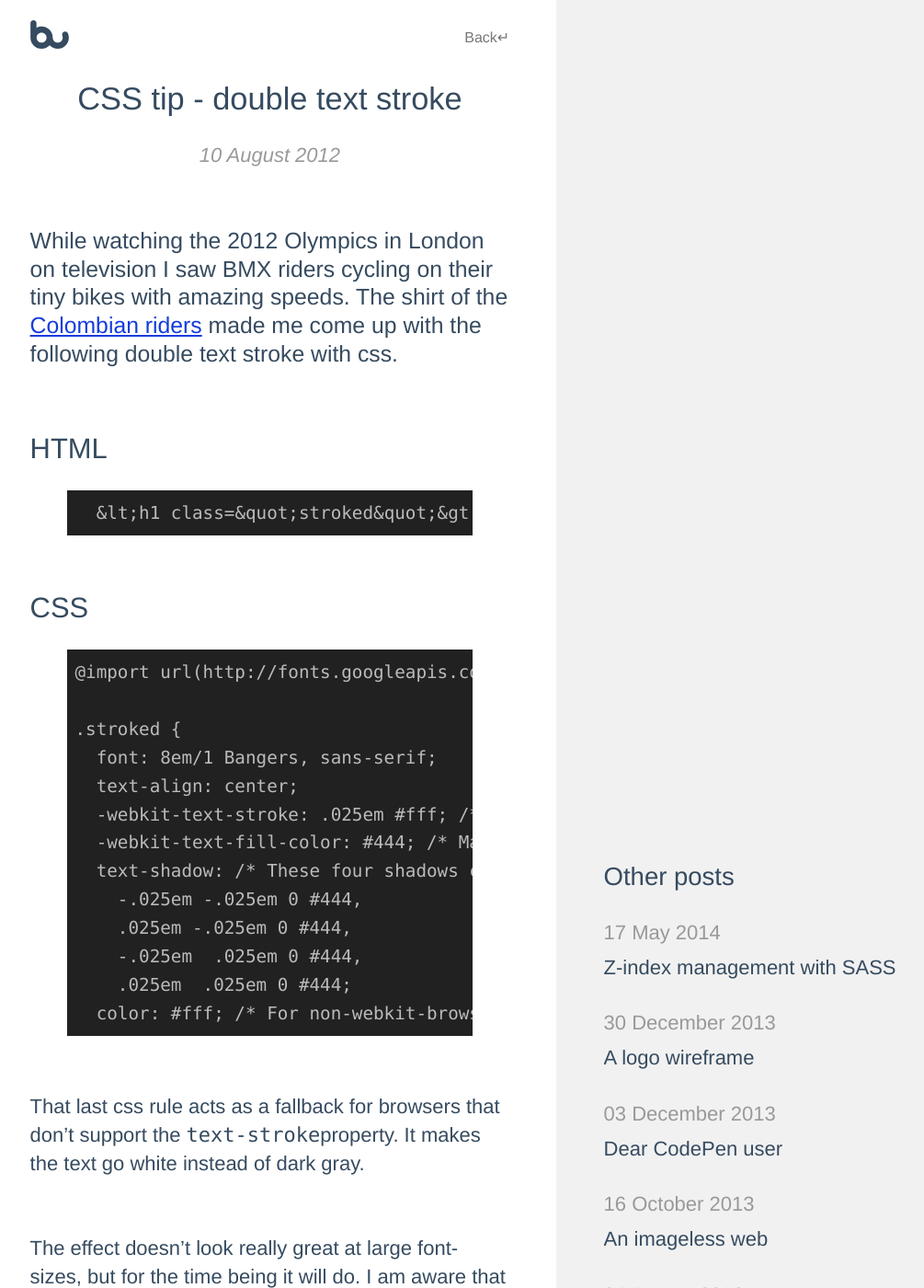
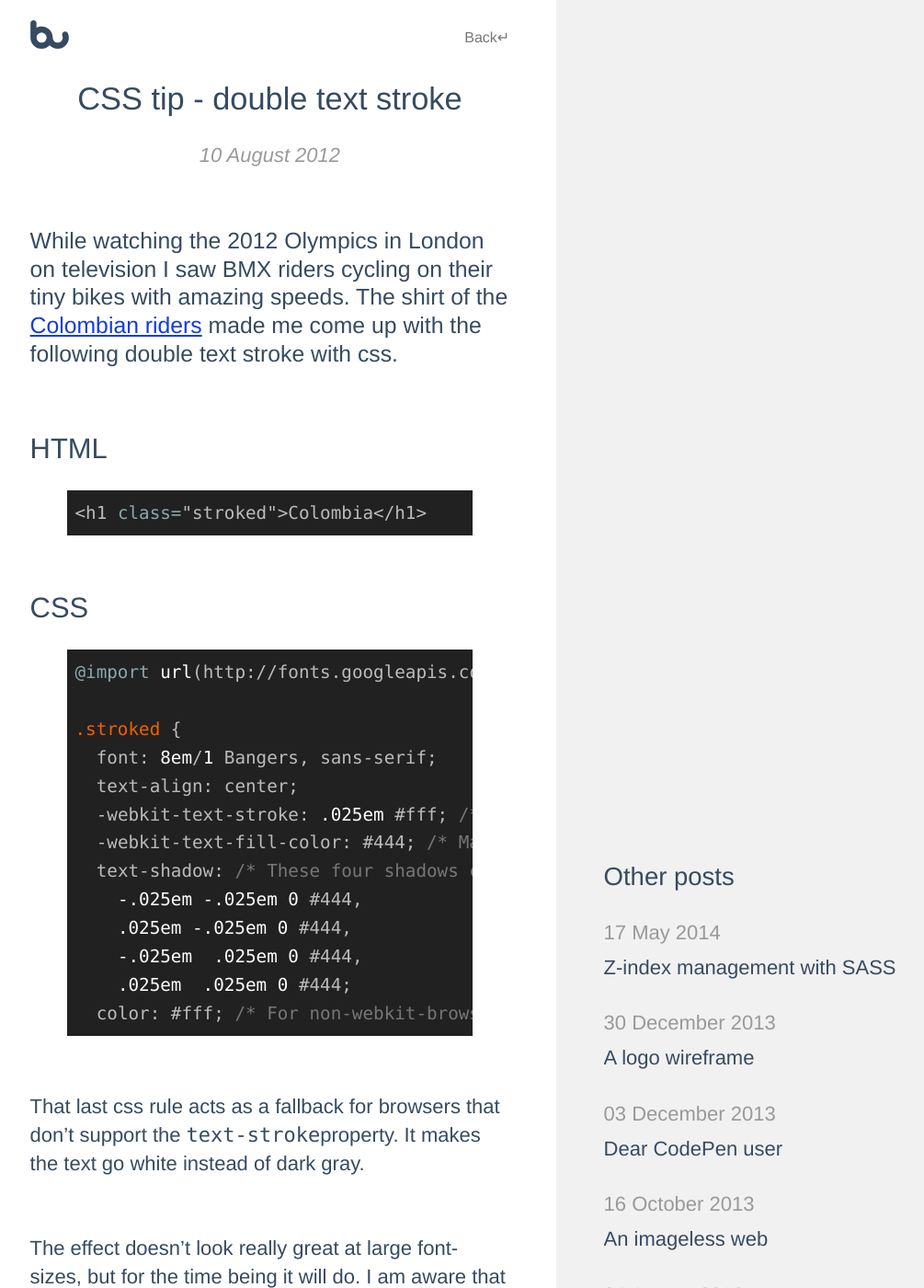
Before and after one commit to bartveneman/bartveneman.github.io, a Jekyll site: the page built from _posts/2012-08-10-double-text-stroke.md, in a window 1280 px wide and 1400 px high. Shown: the whole window at 92% size, without its empty margins (121-1126 px from the left). Built offline with Jekyll 4.4.1, drawn with Linux system fonts in a browser that asks for light colours.

Commit message:
Fix highlighting issues in article

```diff
--- a/_posts/2012-08-10-double-text-stroke.md
+++ b/_posts/2012-08-10-double-text-stroke.md
@@ -8,13 +8,13 @@ While watching the 2012 Olympics in London on television I saw BMX riders cyclin
 ## HTML
 
 {% highlight html %}
-  &lt;h1 class=&quot;stroked&quot;&gt;Colombia&lt;/h1&gt;
+<h1 class="stroked">Colombia</h1>
 {% endhighlight %}
 
 
 ## CSS
 
-{% highlight html %}
+{% highlight css %}
 @import url(http://fonts.googleapis.com/css?family=Bangers);
 
 .stroked {
```
